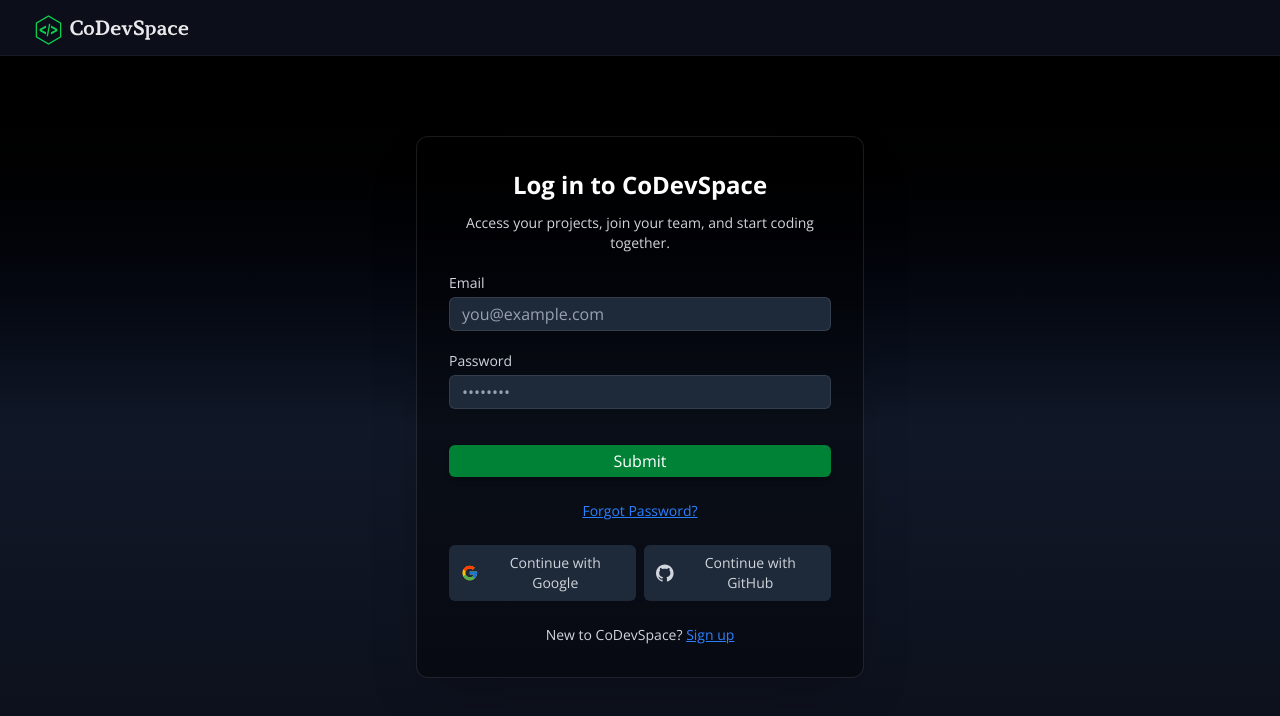
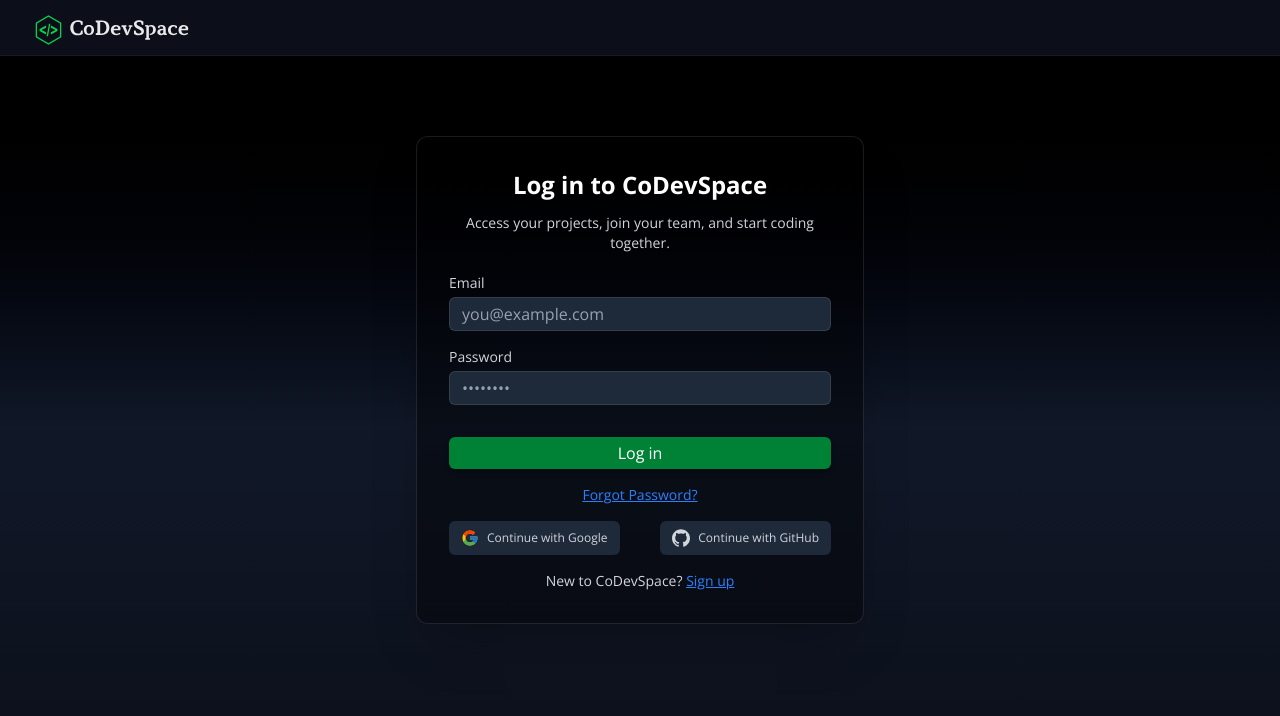
Before and after one commit to dev-ankit-mishra/collab-code-editor, a React (Vite) app in the folder client/: page /login in a window 1280 px wide. Shown: the top 716 px of the page. Built offline with nearby package versions, Linux system fonts and the light colour scheme; no server answers.

Commit message:
Added error state

```diff
--- a/client/src/pages/Login.tsx
+++ b/client/src/pages/Login.tsx
@@ -4,7 +4,7 @@ import { SiGithub } from "react-icons/si";
 import Button from "../components/Button";
 import Input from "../components/Input";
 import { Link, useNavigate } from "react-router-dom";
-import { useState, type FormEvent } from "react";
+import { useState, type FormEvent,useEffect } from "react";
 import { useAuth } from "../context/AuthContext";
 
 export default function LogIn() {
@@ -12,10 +12,18 @@ export default function LogIn() {
   const navigate = useNavigate();
 
   const [error, setError] = useState<string | null>(null);
+  const [loading,setLoading] = useState<boolean>(false)
+
+  useEffect(() => {
+      if (error) {
+        const timer = setTimeout(() => setError(null), 5000);
+        return () => clearTimeout(timer);
+      }
+    }, [error]);
 
   const handleSubmit = async (e: FormEvent<HTMLFormElement>) => {
     e.preventDefault();
-
+    setLoading(true)
     const formData = new FormData(e.currentTarget);
     const email = formData.get("email") as string;
     const password = formData.get("password") as string;
@@ -24,6 +32,7 @@ export default function LogIn() {
       const { success, data, error } = await signInUser(email, password);
 
       if (!success || !data?.session?.user?.id) {
+        setError(error || "Login failed")
         throw new Error(error || "Login failed");
       }
 
@@ -34,16 +43,18 @@ export default function LogIn() {
       const result = await res.json();
 
       if (res.status === 404 || !result?.data) {
+        setError("User not found in database.")
         throw new Error("User not found in database.");
       }
 
       // Success — user exists, proceed
       console.log("User data:", result.data);
       navigate("/dashboard", { replace: true });
+      setLoading(false)
 
     } catch (err) {
       console.error("Login error:", err);
-      setError("Invalid credentials or user not registered.");
+      setLoading(false)
     }
   };
 
@@ -57,36 +68,36 @@ export default function LogIn() {
             Access your projects, join your team, and start coding together.
           </p>
 
-          <form onSubmit={handleSubmit} className="flex flex-col gap-5">
+          <form onSubmit={handleSubmit} className="flex flex-col gap-4">
             <div>
               <label htmlFor="email" className="block text-sm text-gray-300 mb-1">Email</label>
-              <Input name="email" type="email" placeholder="you@example.com" />
+              <Input id="email" name="email" type="email" placeholder="you@example.com" />
             </div>
 
             <div>
               <label htmlFor="password" className="block text-sm text-gray-300 mb-1">Password</label>
-              <Input name="password" type="password" placeholder="••••••••" />
+              <Input id="password" name="password" type="password" placeholder="••••••••" />
             </div>
 
-            <Button type="submit" className="mt-4">Submit</Button>
+            <Button type="submit" disabled={loading} className="mt-4">{loading?"Logging...":"Log in"}</Button>
           </form>
 
-          {error && <p className="text-red-500 py-2">{error}</p>}
+          {error && <p className="text-red-500 pt-4 text-center">{error}</p>}
 
-          <a className="text-blue-500 hover:text-blue-400 text-sm cursor-pointer underline block text-center pt-6">
+          <a className="text-blue-500 hover:text-blue-400 text-sm cursor-pointer underline block text-center mt-4">
             Forgot Password?
           </a>
 
-          <div className="flex gap-2 justify-between mt-6">
-            <button className="rounded-md bg-gray-800 text-gray-300 py-2 px-3 text-sm flex items-center gap-2 hover:bg-gray-900 transition-all duration-200 hover:scale-102 cursor-pointer">
+          <div className="flex gap-2 justify-between mt-4">
+            <button className="rounded-md bg-gray-800 text-gray-300 py-2 px-3 text-xs flex items-center gap-2 hover:bg-gray-900 transition-all duration-200 hover:scale-102 cursor-pointer">
               <FcGoogle size={18} /> Continue with Google
             </button>
-            <button className="rounded-md bg-gray-800 text-gray-300 py-2 px-3 text-sm flex items-center gap-2 hover:scale-102 hover:bg-gray-900 transition-all duration-200 cursor-pointer">
+            <button className="rounded-md bg-gray-800 text-gray-300 py-2 px-3 text-xs flex items-center gap-2 hover:scale-102 hover:bg-gray-900 transition-all duration-200 cursor-pointer">
               <SiGithub size={18} /> Continue with GitHub
             </button>
           </div>
 
-          <p className="text-sm text-center mt-6 text-gray-300">
+          <p className="text-sm text-center mt-4 text-gray-300">
             New to CoDevSpace? <Link to="/signup" className="text-blue-500 underline hover:text-blue-400 cursor-pointer">Sign up</Link>
           </p>
         </div>
```
